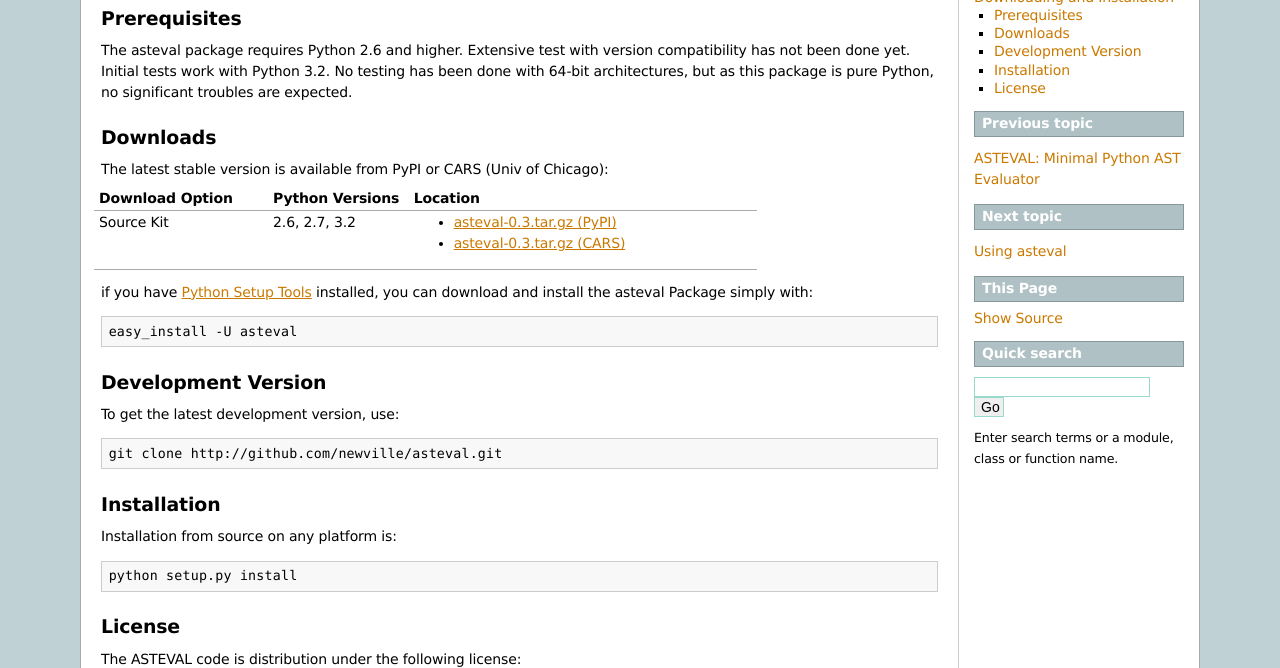
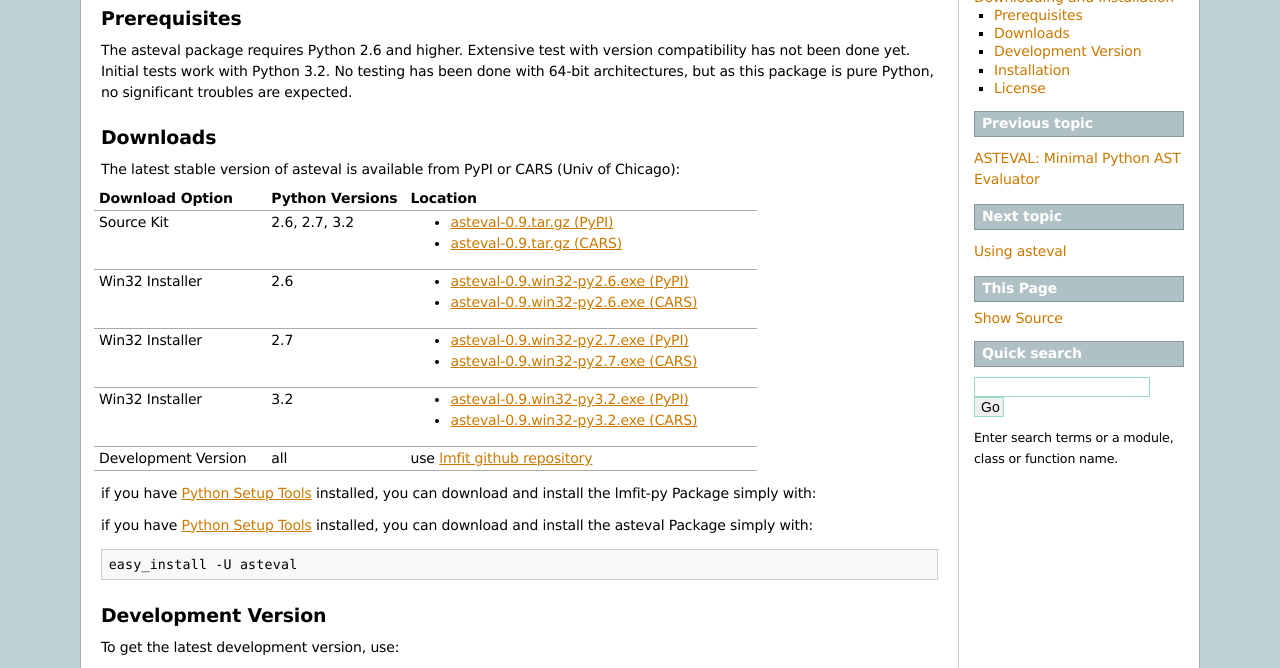
Before and after one commit to lmfit/asteval, a plain HTML site: page installation.html in a window 1280 px wide. Shown: the part 97-765 px from the top of the page. Drawn offline with Linux system fonts and the light colour scheme.

Commit message:
changed docs

```diff
--- a/installation.html
+++ b/installation.html
@@ -16,7 +16,7 @@
     <script type="text/javascript">
       var DOCUMENTATION_OPTIONS = {
         URL_ROOT:    '',
-        VERSION:     '0.3',
+        VERSION:     '0.9',
         COLLAPSE_INDEX: false,
         FILE_SUFFIX: '.html',
         HAS_SOURCE:  true
@@ -102,12 +102,12 @@
 </div>
 <div class="section" id="downloads">
 <h2>Downloads<a class="headerlink" href="#downloads" title="Permalink to this headline">¶</a></h2>
-<p>The latest stable version is available from PyPI or CARS (Univ of Chicago):</p>
+<p>The latest stable version of asteval is available from PyPI or CARS (Univ of Chicago):</p>
 <table border="1" class="docutils">
 <colgroup>
 <col width="26%" />
 <col width="21%" />
-<col width="52%" />
+<col width="53%" />
 </colgroup>
 <thead valign="bottom">
 <tr class="row-odd"><th class="head">Download Option</th>
@@ -119,13 +119,43 @@
 <tr class="row-even"><td>Source Kit</td>
 <td>2.6, 2.7, 3.2</td>
 <td><ul class="first last simple">
-<li><a class="reference external" href="http://pypi.python.org/packages/source/l/asteval/asteval-0.3.tar.gz">asteval-0.3.tar.gz (PyPI)</a></li>
-<li><a class="reference external" href="http://cars9.uchicago.edu/software/asteval/src/asteval-0.3.tar.gz">asteval-0.3.tar.gz (CARS)</a></li>
+<li><a class="reference external" href="http://pypi.python.org/packages/source/l/lmfit/asteval-0.9.tar.gz">asteval-0.9.tar.gz (PyPI)</a></li>
+<li><a class="reference external" href="http://cars9.uchicago.edu/software/lmfit/src/asteval-0.9.tar.gz">asteval-0.9.tar.gz (CARS)</a></li>
 </ul>
 </td>
 </tr>
+<tr class="row-odd"><td>Win32 Installer</td>
+<td>2.6</td>
+<td><ul class="first last simple">
+<li><a class="reference external" href="http://pypi.python.org/packages/any/l/lmfit/asteval-0.9.win32-py2.6.exe">asteval-0.9.win32-py2.6.exe (PyPI)</a></li>
+<li><a class="reference external" href="http://cars9.uchicago.edu/software/lmfit/src/asteval-0.9.win32-py2.6.exe">asteval-0.9.win32-py2.6.exe (CARS)</a></li>
+</ul>
+</td>
+</tr>
+<tr class="row-even"><td>Win32 Installer</td>
+<td>2.7</td>
+<td><ul class="first last simple">
+<li><a class="reference external" href="http://pypi.python.org/packages/any/l/lmfit/asteval-0.9.win32-py2.7.exe">asteval-0.9.win32-py2.7.exe (PyPI)</a></li>
+<li><a class="reference external" href="http://cars9.uchicago.edu/software/lmfit/src/asteval-0.9.win32-py2.7.exe">asteval-0.9.win32-py2.7.exe (CARS)</a></li>
+</ul>
+</td>
+</tr>
+<tr class="row-odd"><td>Win32 Installer</td>
+<td>3.2</td>
+<td><ul class="first last simple">
+<li><a class="reference external" href="http://pypi.python.org/packages/any/l/lmfit/asteval-0.9.win32-py3.2.exe">asteval-0.9.win32-py3.2.exe (PyPI)</a></li>
+<li><a class="reference external" href="http://cars9.uchicago.edu/software/lmfit/src/asteval-0.9.win32-py3.2.exe">asteval-0.9.win32-py3.2.exe (CARS)</a></li>
+</ul>
+</td>
+</tr>
+<tr class="row-even"><td>Development Version</td>
+<td>all</td>
+<td>use <a class="reference external" href="http://github.com/newville/lmfit-py">lmfit github repository</a></td>
+</tr>
 </tbody>
 </table>
+<p>if you have <a class="reference external" href="http://pypi.python.org/pypi/setuptools">Python Setup Tools</a>  installed, you can download and install
+the lmfit-py Package simply with:</p>
 <p>if you have <a class="reference external" href="http://pypi.python.org/pypi/setuptools">Python Setup Tools</a>  installed, you can download and install
 the asteval Package simply with:</p>
 <div class="highlight-python"><pre>easy_install -U asteval</pre>
```
Also changed, not shown: basics.html (+26 -15 lines), genindex.html (+1 -1 lines), index.html (+4 -2 lines), motivation.html (+1 -1 lines), search.html (+1 -1 lines), _sources/basics.txt, _sources/installation.txt, searchindex.js, 1 other file.
